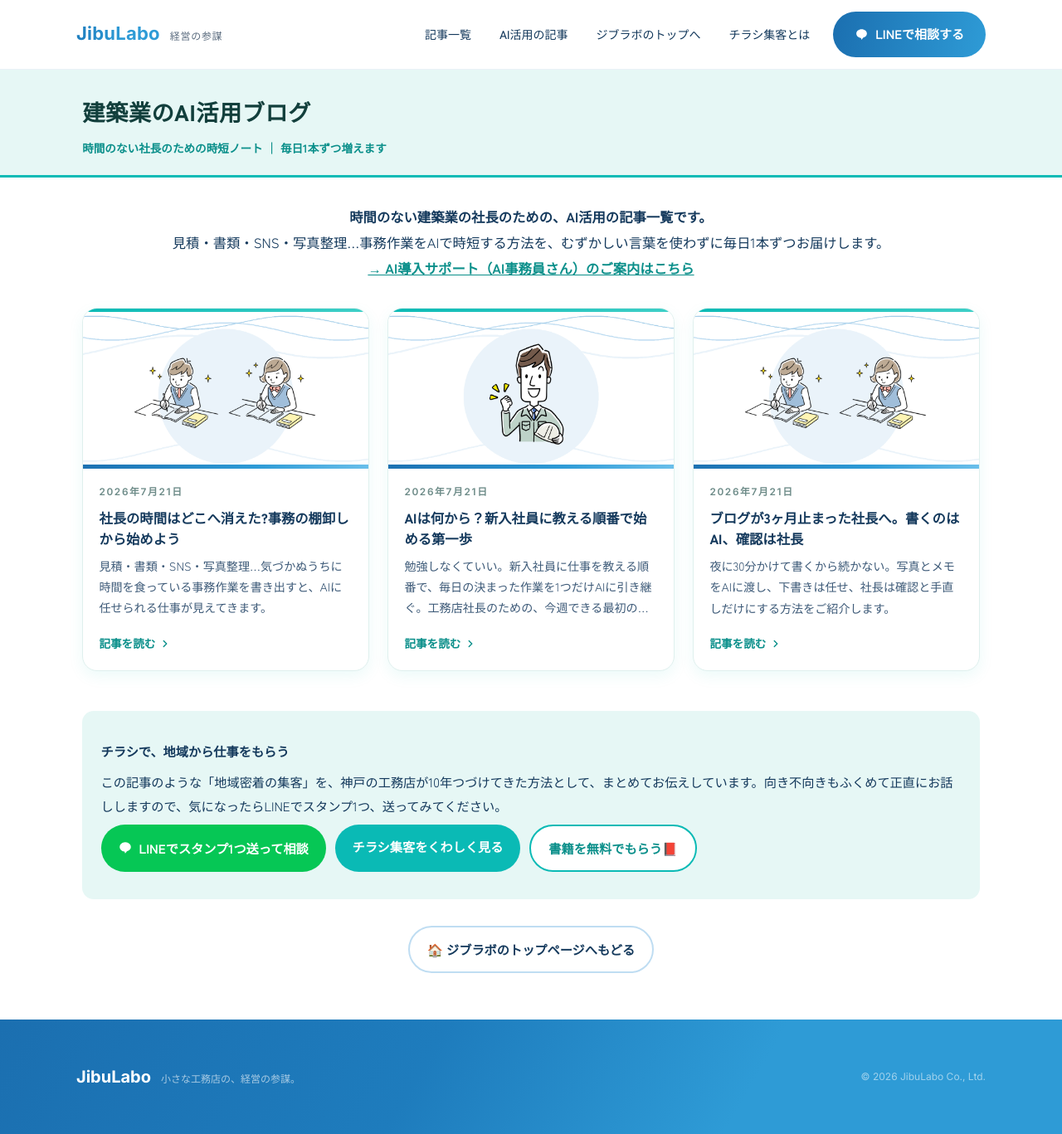
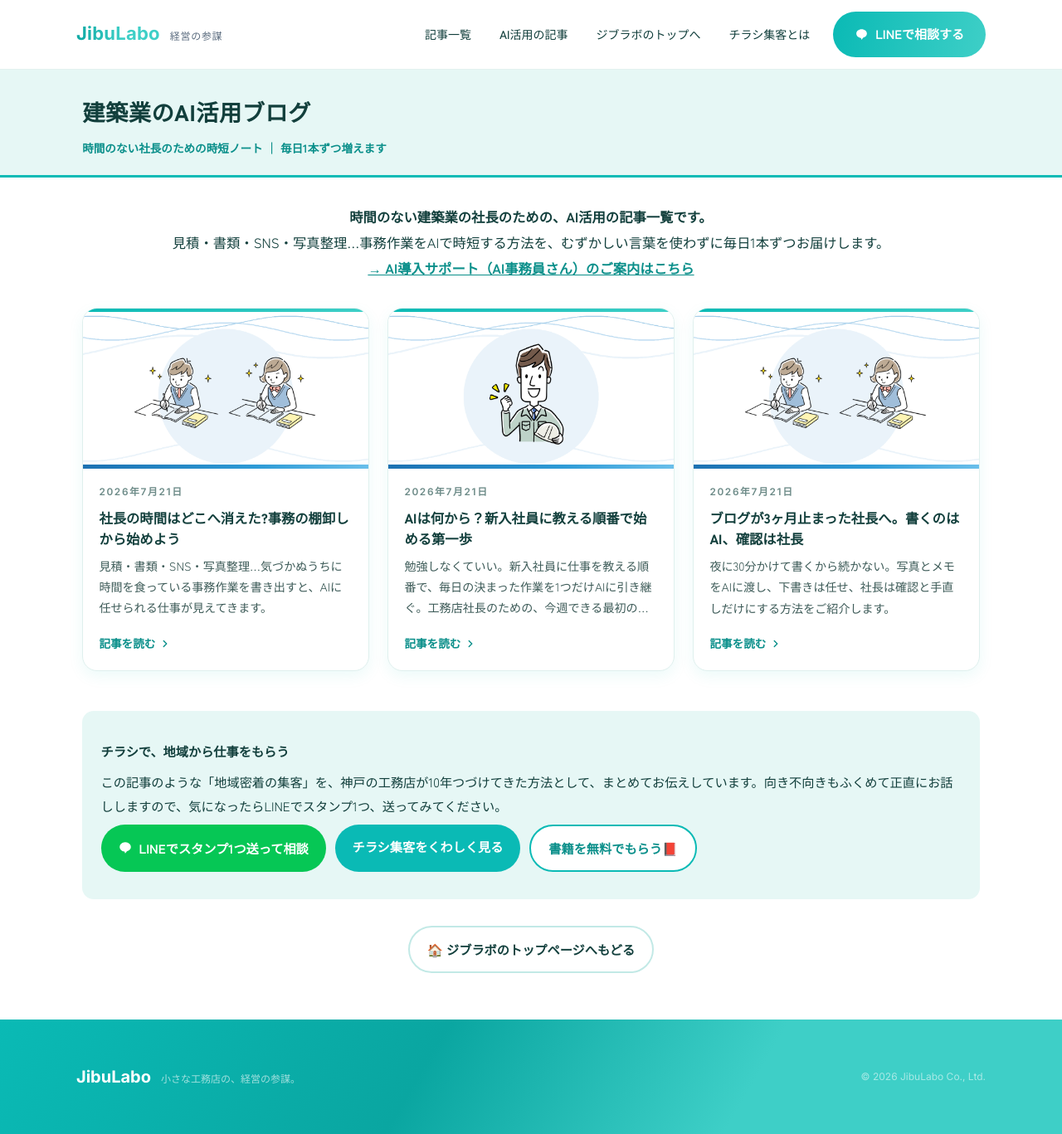
Before and after one commit to fujimori-ui/reform-chirashi-blog, a Jekyll site: the page built from ai-blog.html, in a window 1280 px wide and 1367 px high. Shown: the whole window at 83% size. Built offline with Jekyll 4.4.1, drawn with Linux system fonts in a browser that asks for light colours.

Commit message:
/blog/ai/ のヘッダー・フッター・ボタンもティファニー色に統一
Co-Authored-By: Claude Fable 5 <noreply@anthropic.com>

```diff
--- a/assets/style.css
+++ b/assets/style.css
@@ -114,6 +114,20 @@ br.sp{display:none}
 
 
 /* AI活用ブログ(/ai/)用のティファニー配色テーマ(jibulabo.jp/ai/ とおそろい) */
+.theme-ai{color:#123F3C}
+.theme-ai ::selection{background:#C2E9E6}
+.theme-ai .site-header{border-bottom-color:#E3F1EF}
+.theme-ai .brand-name{background:linear-gradient(100deg,#0AA6A1 0%,#3ECFC7 55%,#3ECFC7 100%);-webkit-background-clip:text;background-clip:text}
+.theme-ai .navlink{color:#123F3C}
+.theme-ai .navlink:hover{color:#0A8F8A;background:#E6F7F5}
+.theme-ai .header-cta{background:linear-gradient(100deg,#0ABAB5,#3ECFC7)}
+.theme-ai .header-cta:hover{box-shadow:0 10px 22px rgba(10,186,181,.32)}
+.theme-ai .site-footer{background:linear-gradient(120deg,#0ABAB5 0%,#0AA6A1 40%,#3ECFC7 70%,#3ECFC7 100%)}
+.theme-ai .btn-home{color:#123F3C;border-color:#C2E9E6}
+.theme-ai .btn-home:hover{background:#E6F7F5;border-color:#0ABAB5}
+.theme-ai .cta-title{color:#123F3C}
+.theme-ai .post-card{color:#123F3C}
+.theme-ai .post-card-desc{color:#3D5B58}
 .theme-ai .blog-band{background:#E6F7F5;border-bottom-color:#0ABAB5}
 .theme-ai .blog-band-title{color:#123F3C}
 .theme-ai .blog-band-sub{color:#0A8F8A}
```
